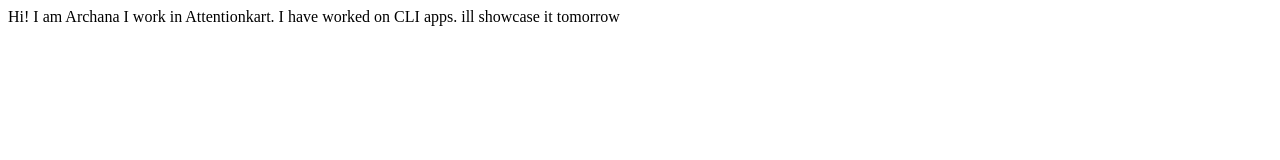
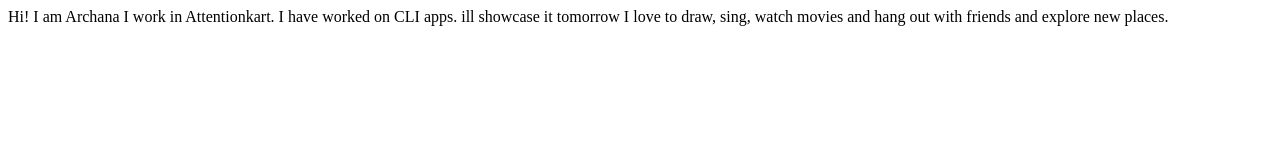
Before and after one commit to archiicodes/Archana_Portfolio, a plain HTML site: page index.html in a window 1280 px wide. Drawn offline with Linux system fonts and the light colour scheme.

Commit message:
fix: Hobbies

```diff
--- a/index.html
+++ b/index.html
@@ -11,5 +11,8 @@
     I work in Attentionkart.
 
     I have worked on CLI apps. ill showcase it tomorrow
+
+    I love to draw, sing, watch movies and hang out with friends and explore new places.
+
 </body>
 </html>
```
